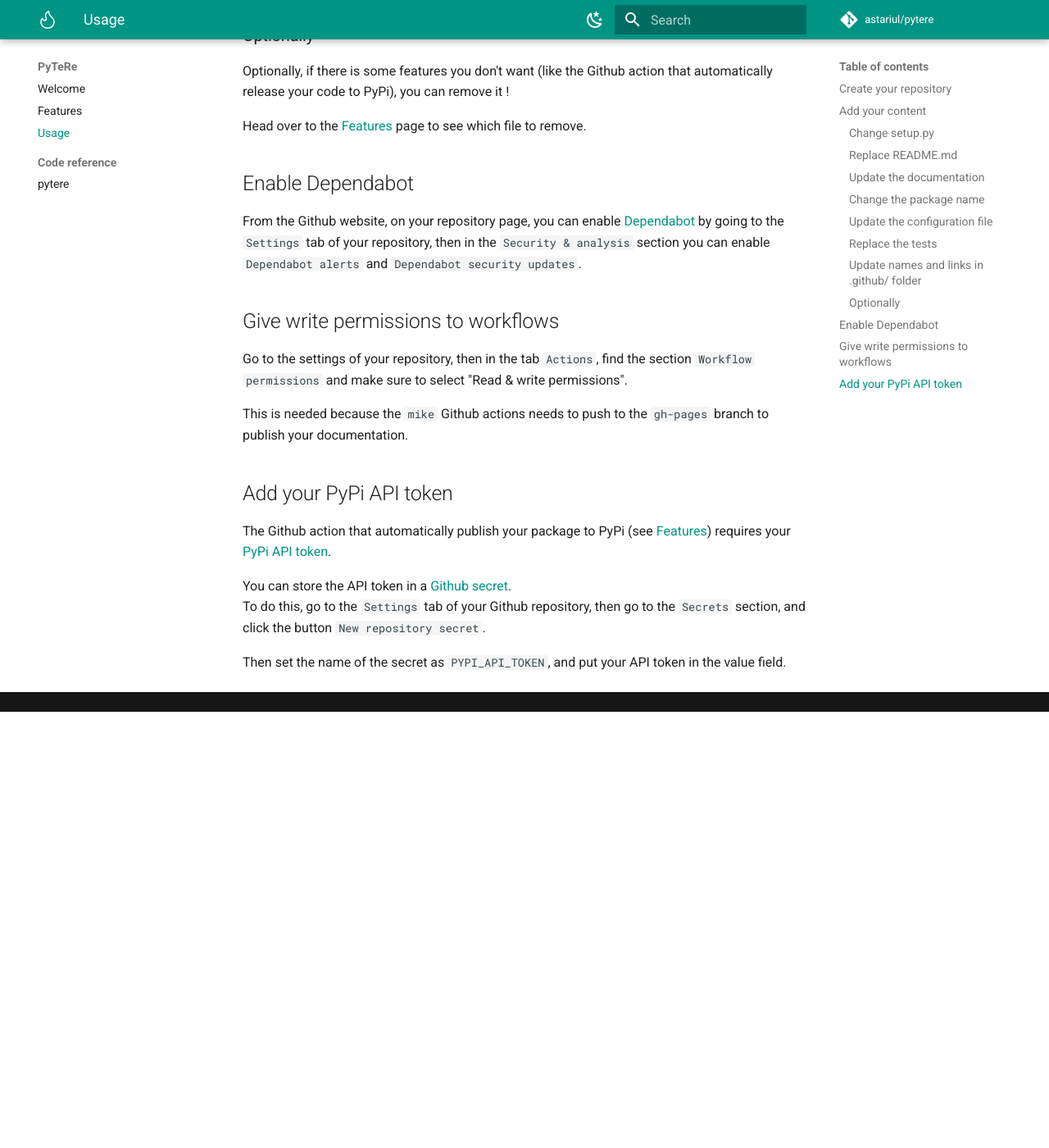
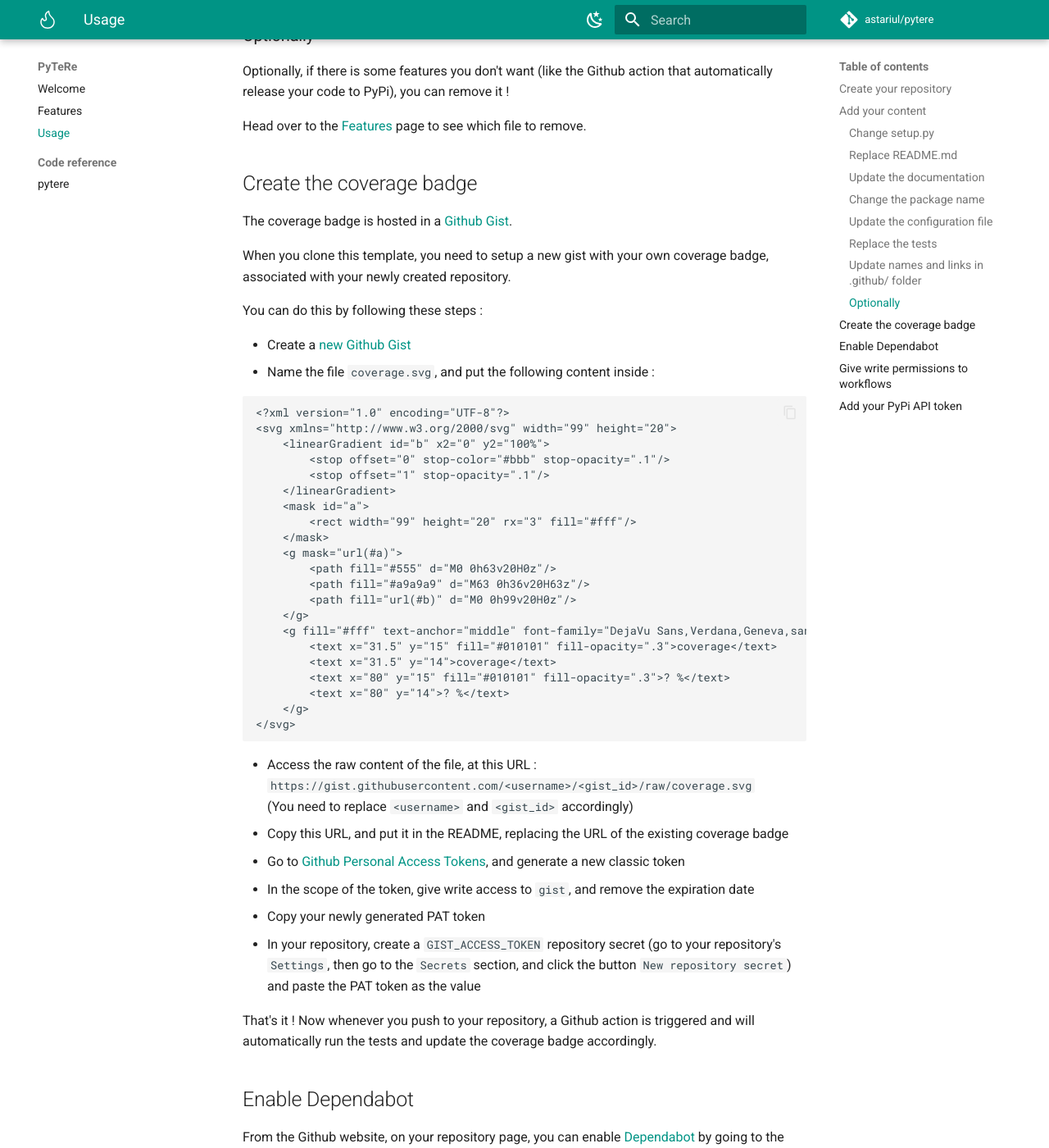
Before and after one commit to astariul/pytere, an MkDocs documentation site: the page built from docs/usage.md, in a window 1280 px wide and 1400 px high, scrolled down 2110 px. Shown: the whole window at 82% size. Built offline with MkDocs 1.6.1 and Material for MkDocs 9.7.7, drawn with Linux system fonts in a browser that asks for light colours; comment, search, counter and statistics services are not loaded; the version menu is left out; before the commit the page ends 2978 px from its top, so only the background shows below that.

Commit message:
📝 Update the documentation with the new automatic coverage badge

````diff
--- a/docs/usage.md
+++ b/docs/usage.md
@@ -73,6 +73,52 @@
 
 Head over to the [Features](features.md) page to see which file to remove.
 
+## Create the coverage badge
+
+The coverage badge is hosted in a [Github Gist](https://gist.github.com/astariul/f3c492434596e8f0ae0d5fad12966f64).
+
+When you clone this template, you need to setup a new gist with your own coverage badge, associated with your newly created repository.
+
+You can do this by following these steps :
+
+* Create a [new Github Gist](https://gist.github.com/)
+* Name the file `coverage.svg`, and put the following content inside :
+
+```
+<?xml version="1.0" encoding="UTF-8"?>
+<svg xmlns="http://www.w3.org/2000/svg" width="99" height="20">
+    <linearGradient id="b" x2="0" y2="100%">
+        <stop offset="0" stop-color="#bbb" stop-opacity=".1"/>
+        <stop offset="1" stop-opacity=".1"/>
+    </linearGradient>
+    <mask id="a">
+        <rect width="99" height="20" rx="3" fill="#fff"/>
+    </mask>
+    <g mask="url(#a)">
+        <path fill="#555" d="M0 0h63v20H0z"/>
+        <path fill="#a9a9a9" d="M63 0h36v20H63z"/>
+        <path fill="url(#b)" d="M0 0h99v20H0z"/>
+    </g>
+    <g fill="#fff" text-anchor="middle" font-family="DejaVu Sans,Verdana,Geneva,sans-serif" font-size="11">
+        <text x="31.5" y="15" fill="#010101" fill-opacity=".3">coverage</text>
+        <text x="31.5" y="14">coverage</text>
+        <text x="80" y="15" fill="#010101" fill-opacity=".3">? %</text>
+        <text x="80" y="14">? %</text>
+    </g>
+</svg>
+```
+
+* Access the raw content of the file, at this URL : `https://gist.githubusercontent.com/<username>/<gist_id>/raw/coverage.svg`
+(You need to replace `<username>` and `<gist_id>` accordingly)
+* Copy this URL, and put it in the README, replacing the URL of the existing coverage badge
+* Go to [Github Personal Access Tokens](https://github.com/settings/tokens), and generate a new classic token
+* In the scope of the token, give write access to `gist`, and remove the expiration date
+* Copy your newly generated PAT token
+* In your repository, create a `GIST_ACCESS_TOKEN` repository secret (go to your repository's `Settings`, then go to the `Secrets` section, and click the button `New repository secret`) and paste the PAT token as the value
+
+That's it ! Now whenever you push to your repository, a Github action is triggered and will automatically run the tests and update the coverage badge accordingly.
+
+
 ## Enable Dependabot
 
 From the Github website, on your repository page, you can enable [Dependabot](https://docs.github.com/en/code-security/supply-chain-security/managing-vulnerabilities-in-your-projects-dependencies/configuring-dependabot-security-updates#enabling-or-disabling-dependabot-security-updates-for-an-individual-repository) by going to the `Settings` tab of your repository, then in the `Security & analysis` section you can enable `Dependabot alerts` and `Dependabot security updates`.
````
Also changed, not shown: README.md (+1 -3 lines), docs/features.md (+13 -5 lines), docs/index.md (+0 -2 lines).
